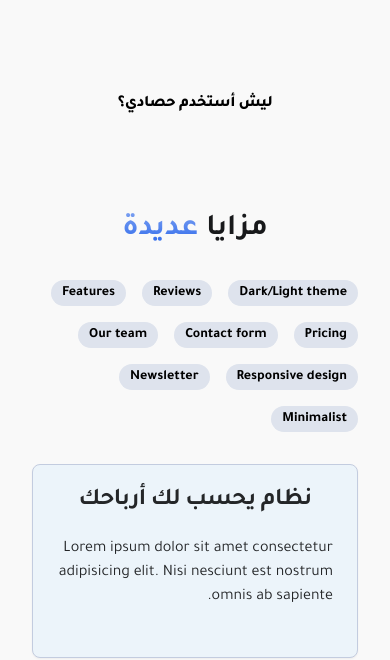
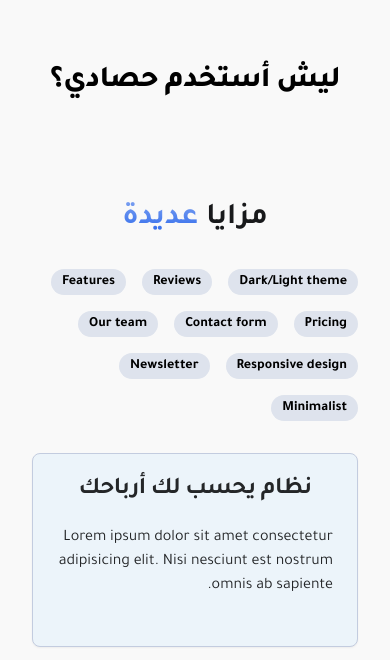
Before and after one commit to HassanAlabdulal/Hasady, a Next.js app: page / in a window 390 px wide. Shown: the part 928-1588 px from the top of the page. Built offline with nearby package versions, Linux system fonts and the light colour scheme.

Commit message:
fix: resolve text size issue in small screens

```diff
--- a/components/learnmore.tsx
+++ b/components/learnmore.tsx
@@ -6,11 +6,11 @@ export default function Learnmore() {
       id="learnmore"
       className="flex items-start justify-center min-h-screen bg-[#f9f9f9]"
     >
-      <section className="pt-44">
+      <section className="md:pt-44 pt-36">
         <div>
           <h1
             className="text-black md:text-6xl font-extrabold md:leading-tight
-      leading-normal tracking-tight text-3 text-center"
+      leading-normal tracking-tight text-3xl text-center"
           >
             ليش أستخدم حصادي؟
           </h1>
```
